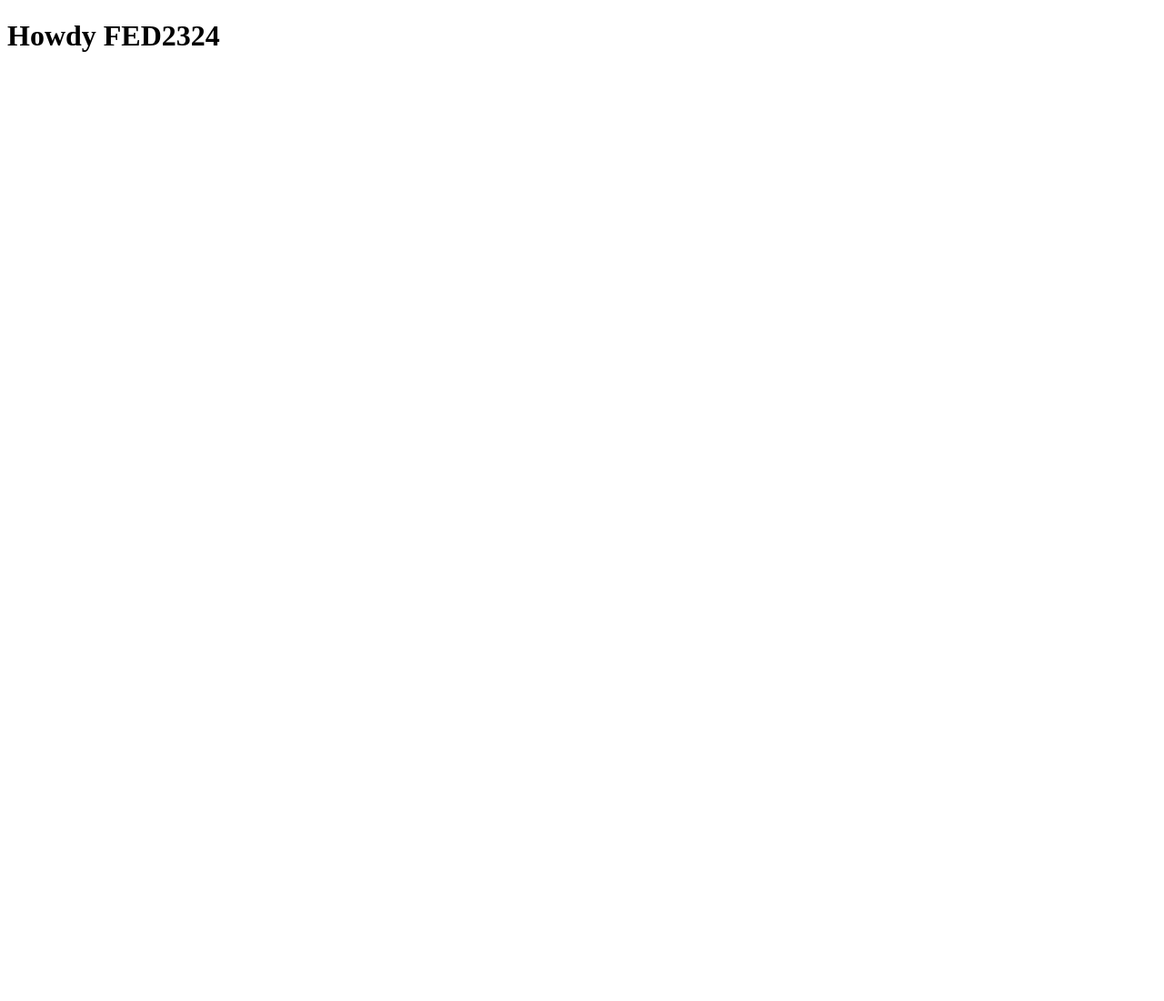
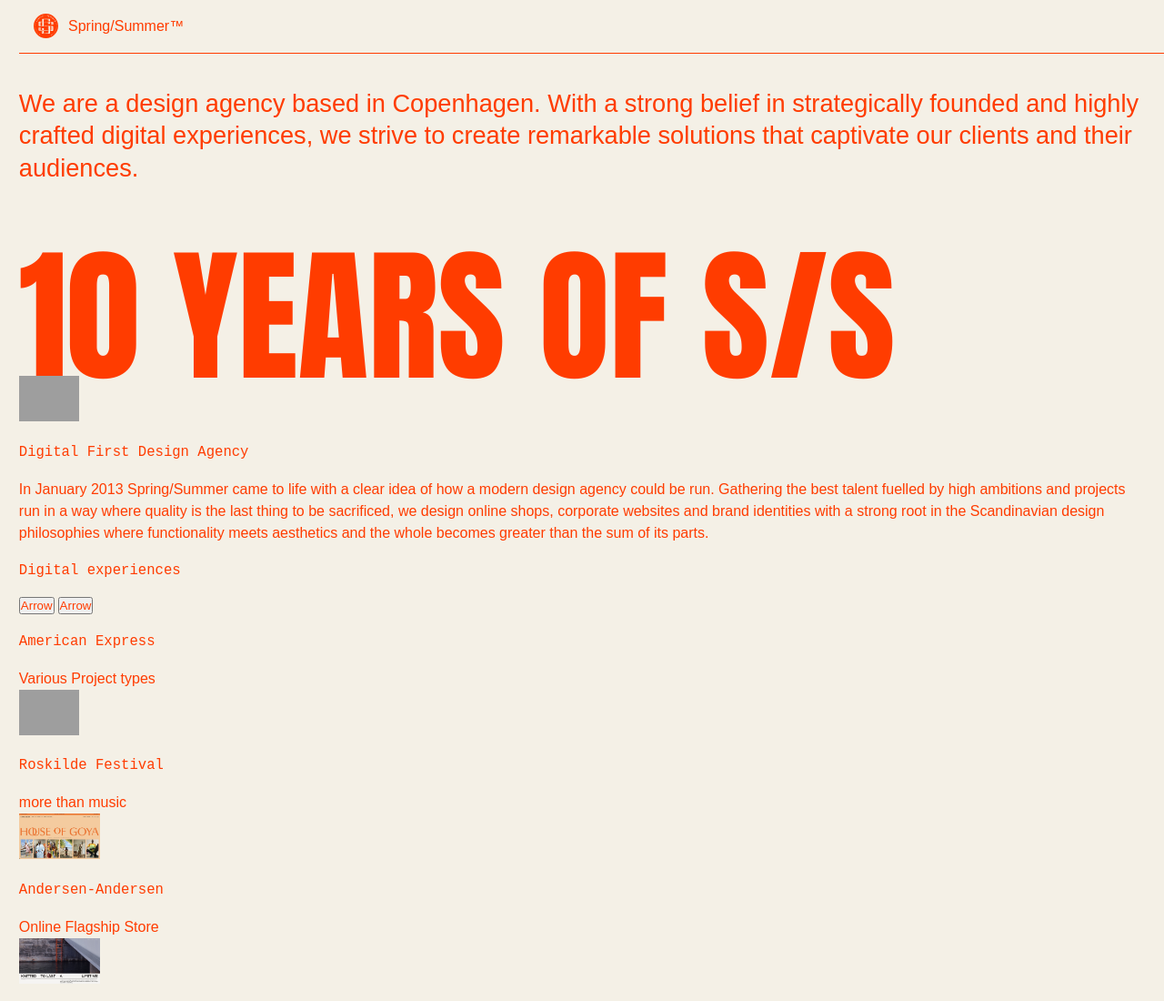
Before and after one commit to StijnCSS/blokweb, a plain HTML site: page index.html in a window 1280 px wide. Shown: the top 1100 px of the page at 91% size. Before the commit the page ends 800 px from the top, so only its background shows below. Drawn offline with Linux system fonts and the light colour scheme; grey boxes are pictures that could not be loaded.

Commit message:
Add files via upload

```diff
--- a/index.html
+++ b/index.html
@@ -1,21 +1,97 @@
-<!doctype html>
-<html lang="nl">
+<!DOCTYPE html>
+<html lang="en">
+<head>
+    <meta charset="UTF-8">
+    <meta http-equiv="X-UA-Compatible" content="IE=edge">
+    <meta name="viewport" content="width=device-width, initial-scale=1.0">
+    <title>Spring/Summer</title>
+    <link rel="stylesheet" href="styles.css">
+</head>
+<body>
+<header>
+    <img src="/content/logo.svg" alt="Spring/Summer Logo">
+    <p>Spring/Summer™</p>
+    <button>Menu</button>
+</header>
+<main>
+    <h3>We are a design agency based in Copenhagen. With a strong belief in strategically founded and highly crafted digital experiences, we strive to create remarkable solutions that captivate our clients and their audiences.</h3>
+    <h1>10 YEARS OF S/S</h1>
+    <img src="/content/showreel.png" alt="showreel of our latest work We have made campaign for brands like House of Goya and many more.">
 
-<head>
-	<meta charset="UTF-8">
-	<meta name="author" content="jouw naam">
-	<meta name="viewport" content="width=device-width, initial-scale=1">
+    <h4>Digital First Design Agency</h4>
+    <p>In January 2013 Spring/Summer came to life with a clear idea of how a modern design agency could be run. Gathering the best talent fuelled by high ambitions and projects run in a way where quality is the last thing to be sacrificed, we design online shops, corporate websites and brand identities with a strong root in the Scandinavian design philosophies where functionality meets aesthetics and the whole becomes greater than the sum of its parts.</p>
 
-	<title>Howdy FED2324</title>
+    <h4>Digital experiences</h4>
+    <button> Arrow </button>
+    <button> Arrow </button>
+    <div class="wrapper">
+        <div>
+            <h4>American Express</h4>
+            <p>Various Project types</p>
+            <img src="/content/AE_card.png" alt="Golden American Express card">
+        </div>
+        <div>
+            <h4>Roskilde Festival</h4>
+            <p>more than music</p>
+            <img src="/content/goya.jpeg" alt="Website for Roskilde Festival">
+        </div>
+        <div>
+            <h4>Andersen-Andersen</h4>
+            <p>Online Flagship Store</p>
+            <img src="/content/knitted.jpeg" alt="website for Knitted to last a lifetime">
+        </div>
+    </div>
+<h4>What we do</h4>
+ <ul>
+    <li><a>E-Commerce</a> </li>
+    <li><a>Websites</a> </li>
+    <li><a>Visual Identities</a> </li>
+    <li><a>Apps</a> </li>
+ </ul>
 
-	<link href="styles/style.css" rel="stylesheet">
-	<link rel="icon" type="image/svg+xml" href="images/favicon.svg">
-</head>
+ <h4>Technologies and Industries</h4>
+ <ul>
+    <li><a href=""></a>Fashion & Beauty</li>
+    <li><a href=""></a>Furniture</li>
+    <li><a href=""></a>Consumer Tech</li>
+    <li><a href=""></a>Music</li>
+    <li><a href=""></a>Food & Beverages</li>
+    <li><a href=""></a>Art & Culture</li>
+    <li><a href=""></a>Corporate</li>
+    <li><a href=""></a>Finance</li>
+    <li><a href=""></a>Shopify</li>
+    <li><a href=""></a>Craft CMS</li>
+    <li><a href=""></a>Webflow</li>
+    <li><a href=""></a>Native App</li>
+    <li><a href=""></a>Umbraco</li>
+    <li><a href=""></a>Wordpress</li>
+ </ul>
 
-<body>
-	<h1>Howdy FED2324</h1>
+ <h2>Join the journey</h2>
 
-	<script defer src="scripts/script.js"></script>
+ <h3>Head of technology</h3>
+ <p>Ecperienced & Highly skilled</p>
+ <h3>User Experience Designer</h3>
+ <p>passionate about creating digital experiences</p>
+
+ <h4>Working at Spring/Summer</h4>
+<p>We collect intelligent, sweet, smiling, talented people who are capable of creating on a level that is hard to find elsewhere.
+
+By combining smart design with rich technology to craft innovative brand and business solutions, we strive to deliver memorable and groundbreaking work for our clients.</p>
+
+<img src="/content/showreel.png" alt="showreel of our latest work We have made campaign for brands like House of Goya and many more.">
+
+<h4>Contact us</h4>
+<p>Tell us about your project.
+    Let's collaborate and make great stuff.</p>
+
+<h2>say hi!</h2>
+<ul>
+    <li><a href="https://www.facebook.com/sprngsmmr"></a>Facebook</li>
+    <li><a href="https://www.instagram.com/sprngsmmr/"></a>Instagram</li>
+    <li><a href="https://twitter.com/SprngSmmr"></a>Twitter</li>
+    <li><a href="https://www.linkedin.com/company/spring-summer"></a>LinkedIn</li>
+</ul>
+</main>
 </body>
-
 </html>
--- /dev/null
+++ b/styles.css
@@ -0,0 +1,81 @@
+@import url('https://fonts.googleapis.com/css2?family=PT+Sans+Narrow:wght@400;700&display=swap');
+
+:root {
+--primaireKleur:#ff3c00;
+--secondaireKleur:#f4f0e6;
+--contrastKleur:#000000;
+}
+*{
+    margin: 0;
+    padding: 0;
+}
+
+img{
+    height:50px;
+}
+
+body{
+    background-color: var(--secondaireKleur);
+    padding: 0 1.3em;
+}
+
+main{
+    padding-top: 6em;
+}
+
+h1,h2,h3,h4,p,li,button{
+    color: var(--primaireKleur);
+    font-family: sans-serif;
+}
+
+h1{
+    font-family: Impact, Haettenschweiler, 'Arial Narrow Bold', sans-serif;
+    font-size:10em;
+    font-weight:700;
+    line-height: .82;
+    padding: .5em 0 0 0;
+}
+
+h3{
+    font-size: 1.7em;
+    font-weight: 400;
+    line-height: 1.3;
+}
+
+h4{
+ font-size: 1.2em;
+    font-family: monospace;
+    font-weight: 200;
+    padding: 1.3em 0;
+}
+
+p{
+    line-height: 1.5;
+}
+
+header{
+    position: fixed;
+    width:100%;
+    display: flex;
+    align-items: center;
+    height: 2.6em;
+    padding:.5em 1em;
+
+    z-index: 99;
+    border-bottom: 1px solid var(--primaireKleur);
+    background-color: var(--secondaireKleur);
+
+}
+
+header button{
+    margin-left:auto;
+    border: none;
+    background: none;
+    cursor: pointer;
+    text-decoration: underline;
+}
+
+header img{
+    height: 65%;
+    margin-right:.7em;
+}
```
Also changed, not shown: culture.html (added, +32 -0 lines), content/Magasin_phone.png (added), content/arrow_topright.svg (added), content/asset 6.jpeg (added), content/chat.svg (added), content/eye.svg (added), content/goldenpillars.jpeg (added), content/goya.jpeg (added), content/gradient.jpeg (added), content/knitted.jpeg (added), content/logo.svg (added), content/materials.jpeg (added), content/phone.svg (added), content/world.svg (added), 3 other files.
